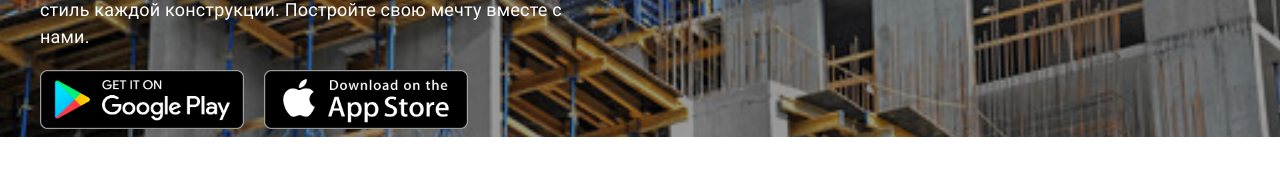
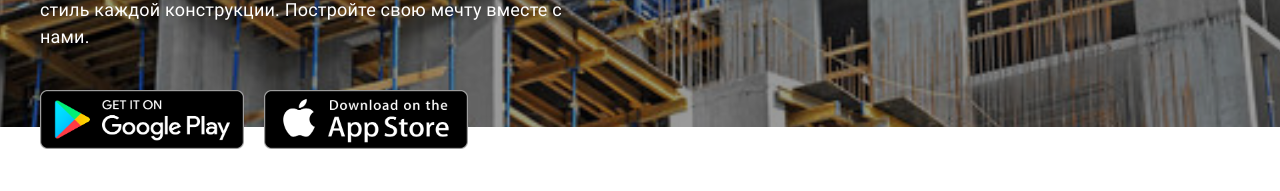
Before and after one commit to shahzaib65/sokhtamon-frontend, a React (Create React App) app: page / in a window 1280 px wide. Shown: the part 423-614 px from the top of the page. Built offline with nearby package versions, Linux system fonts and the light colour scheme; no server answers.

Commit message:
adding the space in the button

```diff
--- a/src/MainPage/index.js
+++ b/src/MainPage/index.js
@@ -62,7 +62,7 @@ const Main = () => {
     <div className="w-full flex flex-col overflow-hidden bg-white-A700 ">
       <div className="relative flex flex-col w-full">
         <img
-          className="absolute lg:h-[560px] xs:h-[860px] w-full object-cover"
+          className="absolute lg:h-[550px] xs:h-[860px] w-full object-cover"
           src={banner}
           alt="Banner"
         />
@@ -118,7 +118,7 @@ const Main = () => {
                Мир качественных строительных материалов, созданных для улучшения ваших проектов. Изучите широкий спектр надежных и инновационных решений, обеспечивающих долговечность и стиль каждой конструкции. Постройте свою мечту вместе с нами.
               </Text>
 
-              <div className=" flex xs:mx-5 lg:px-5 lg:flex-row lg:gap-5 xs:gap-3 xs:flex-col mt-5">
+              <div className=" flex xs:mx-5 lg:px-5 lg:flex-row lg:gap-5 lg:mt-10 xs:gap-3 xs:flex-col mt-5">
              <img className=" h-[59px]" src={google} alt="Google"/>
              <img className=" h-[59px]" src={apple} alt="Apple"/>
               </div>
```
